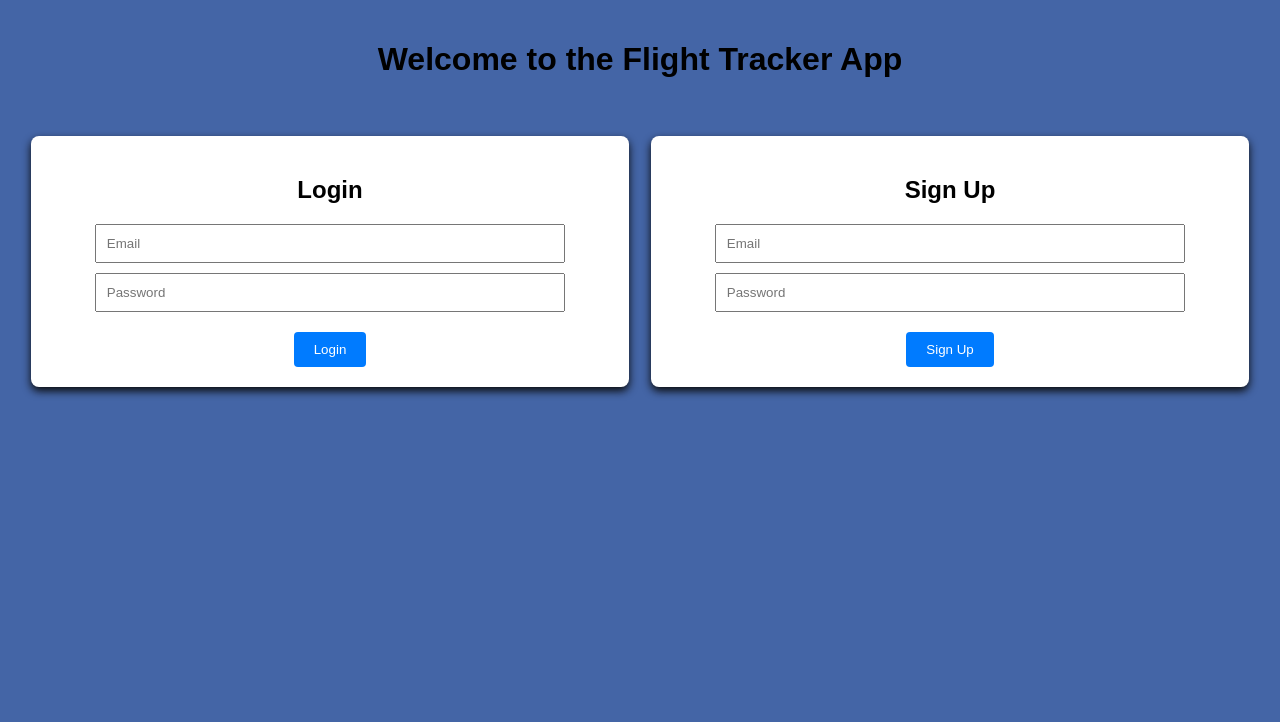
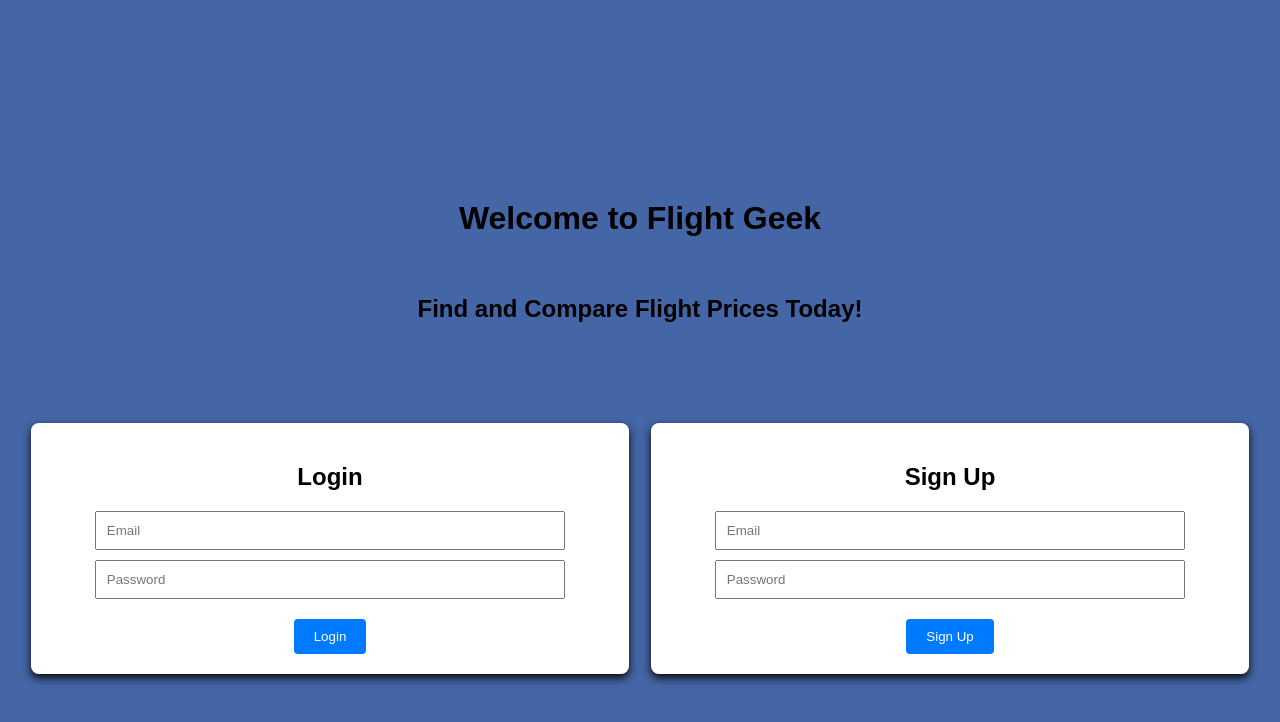
Before and after one commit to liamellison02/flight-geek, a React (Create React App) app in the folder frontend/: page / in a window 1280 px wide. Shown: the top 722 px of the page. Built offline with nearby package versions, Linux system fonts and the light colour scheme.

Commit message:
cleaned UI pt 2

```diff
--- a/frontend/src/components/HomePage.js
+++ b/frontend/src/components/HomePage.js
@@ -44,8 +44,11 @@ const HomePage = () => {
                         overflow: 'hidden'
                     }}>
 
-            <h1 style={{ color: '#000', marginBottom: '20px' }}>Welcome to the Flight Tracker App</h1>
-            <br></br>
+            <div style={{ marginTop: '180px' }}></div>
+            <h1 style={{ color: '#000', marginBottom: '20px' }}>Welcome to Flight Geek</h1><br></br>
+            <h2 style={{ color: '#000', marginBottom: '20px' }}>Find and Compare Flight Prices Today!</h2>
+            <div style={{ marginTop: '100px' }}></div>
+
 
             <div style={{
                 display: 'flex',
```
